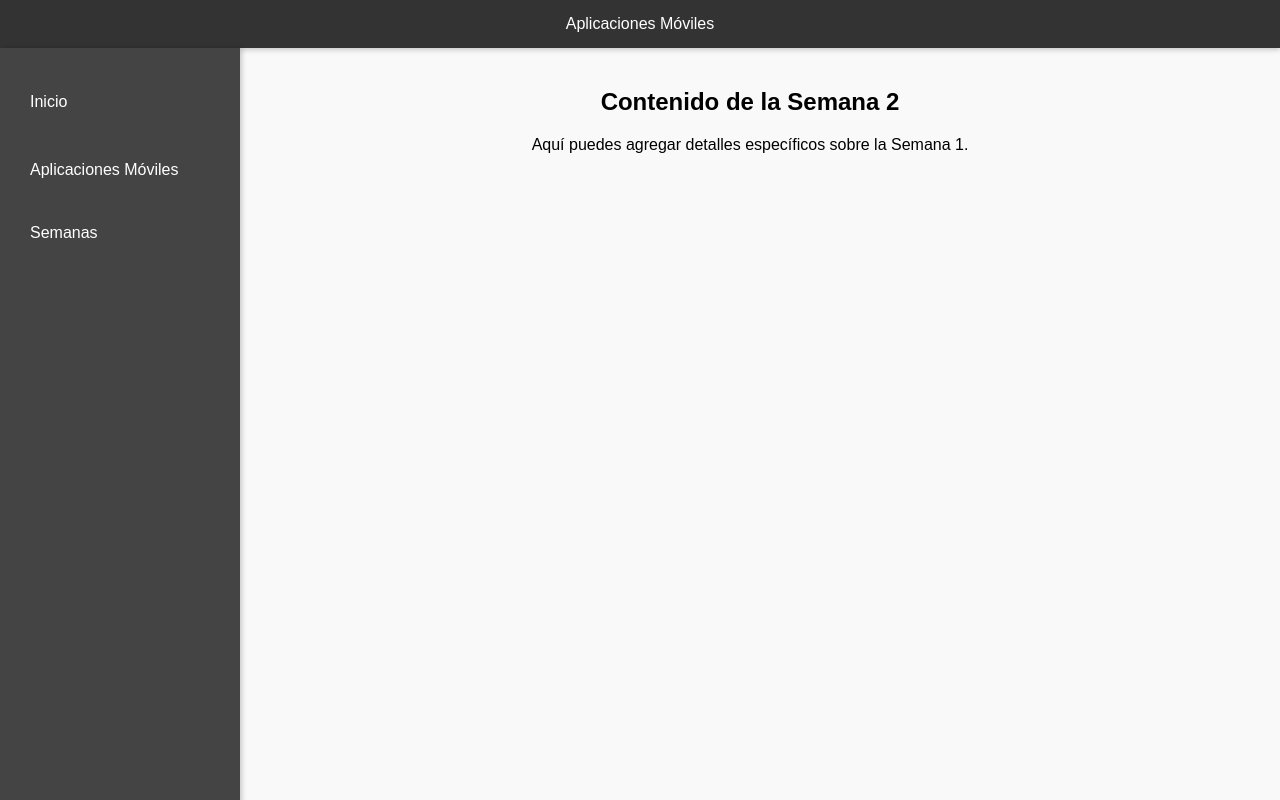
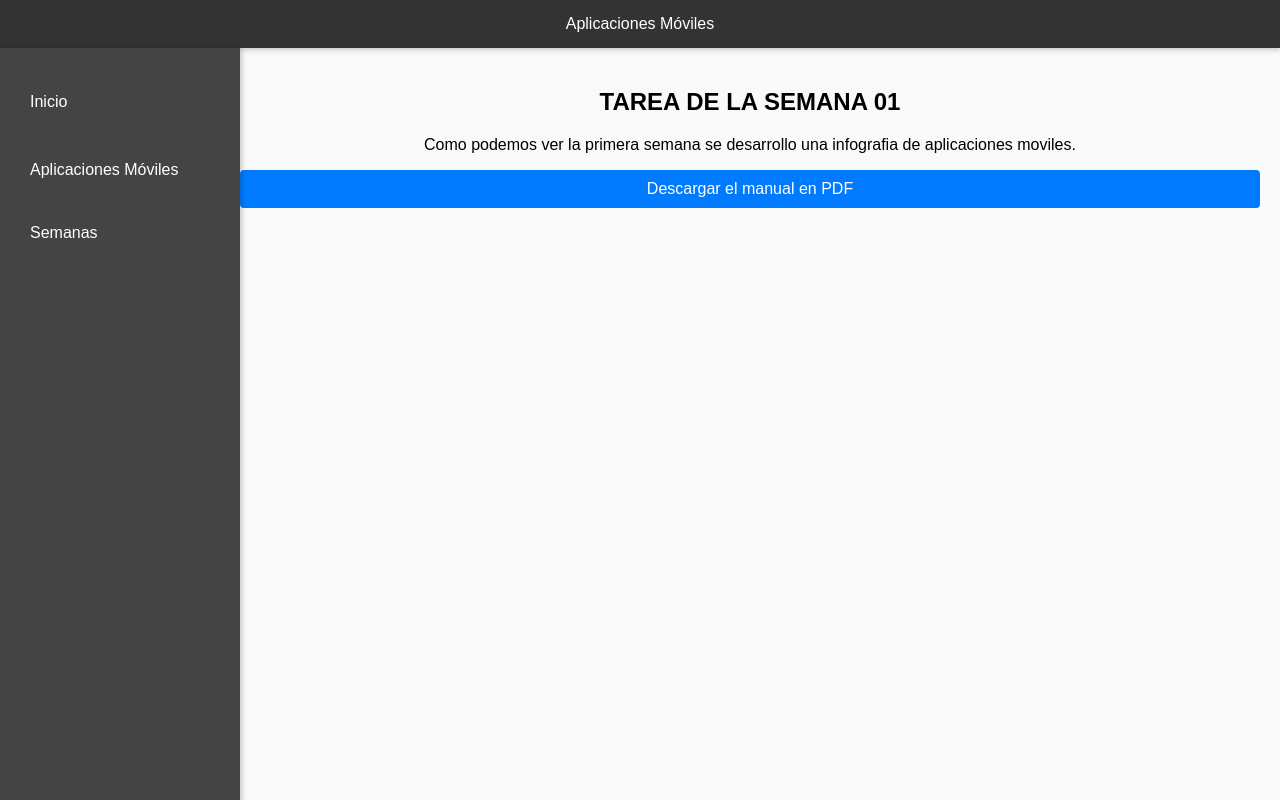
Before and after one commit to Bomboncito-tu-terror/Aplicaciones-Moviles-Vespertino, a plain HTML site: page semana_2.html in a window 1280 px wide. Drawn offline with Linux system fonts and the light colour scheme.

Commit message:
Update semana_2.html

```diff
--- a/semana_2.html
+++ b/semana_2.html
@@ -37,10 +37,11 @@
   </div>
 </nav>
 
- <main>
-     <h2>Contenido de la Semana 2</h2>
-     <p>Aquí puedes agregar detalles específicos sobre la Semana 1.</p>
- </main>
+<main>
+    <h2>TAREA DE LA SEMANA 01</h2>
+    <p>Como podemos ver la primera semana se desarrollo una infografia de aplicaciones moviles.</p>
+    <a href="manual_de_instalacion.pdf" download="manual_de_instalacion.pdf" target="_blank" class="download-link">Descargar el manual en PDF </a>
+</main>
 
  <script>
      function toggleSubmenu() {
```
